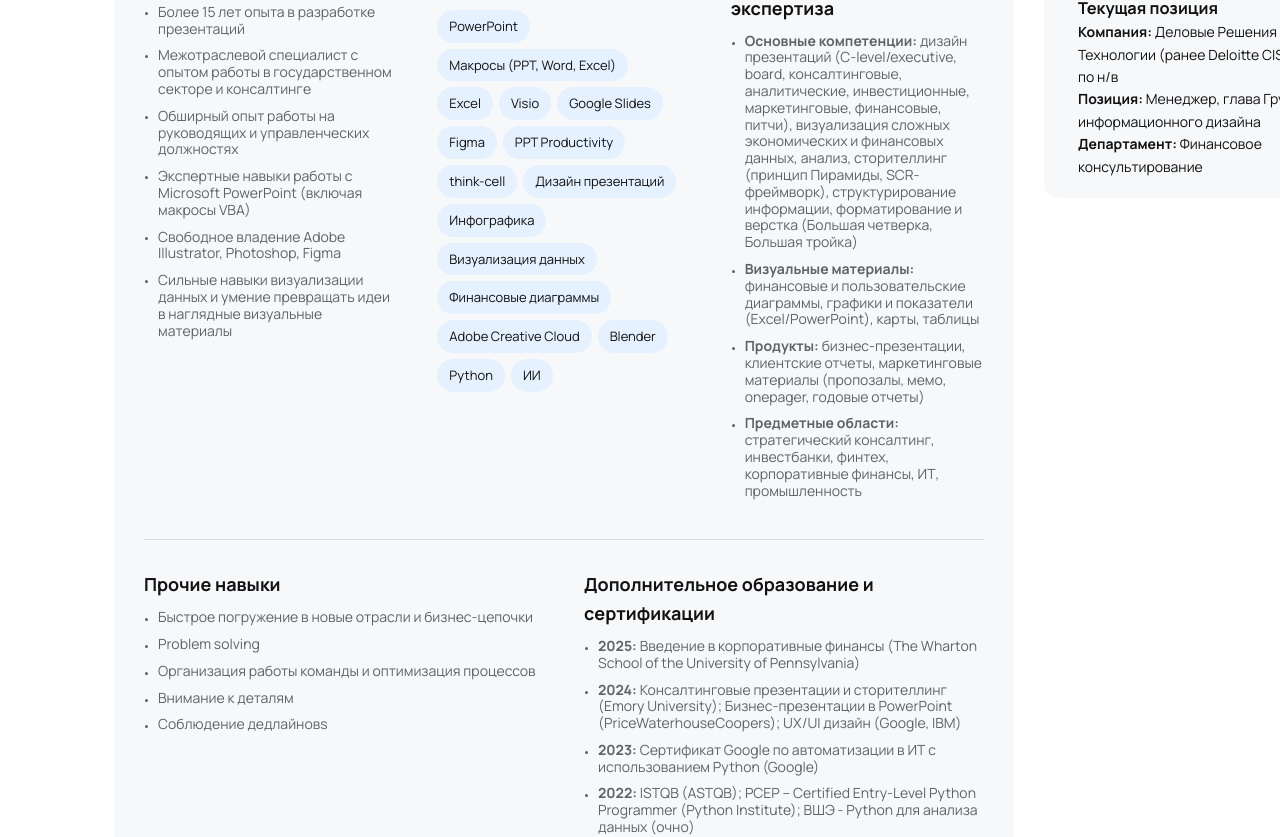
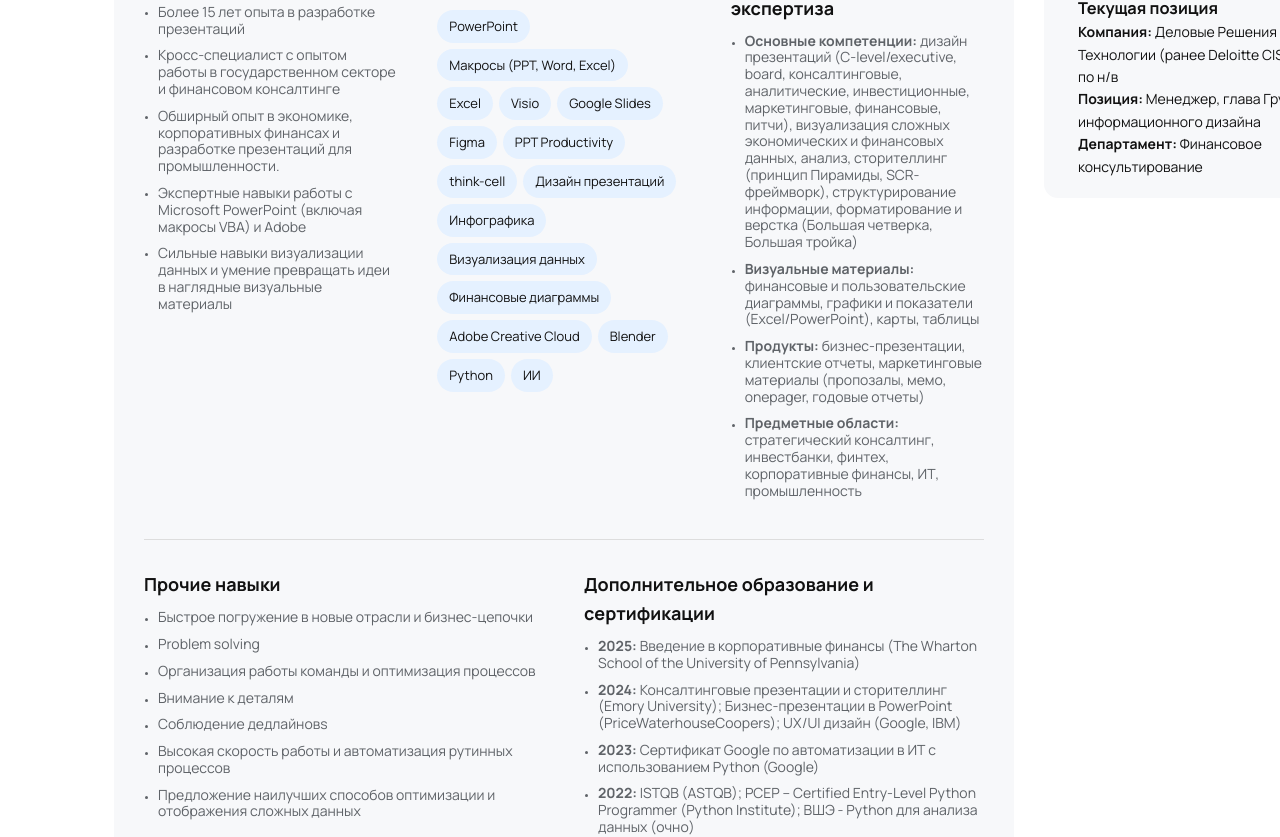
Before and after one commit to isk06/ruportfo, a Next.js app: page / in a window 1280 px wide. Shown: the part 210-1047 px from the top of the page. Built offline with nearby package versions, Linux system fonts and the light colour scheme.

Commit message:
new structure

```diff
--- a/app/page.tsx
+++ b/app/page.tsx
@@ -57,10 +57,9 @@ export default function HomePage() {
                 <h3>Обо мне</h3>
                 <ul className="fact-list">
                   <li>Более 15 лет опыта в разработке презентаций</li>
-                  <li>Межотраслевой специалист с опытом работы в государственном секторе и консалтинге</li>
-                  <li>Обширный опыт работы на руководящих и управленческих должностях</li>
-                  <li>Экспертные навыки работы с Microsoft PowerPoint (включая макросы VBA)</li>
-                  <li>Свободное владение Adobe Illustrator, Photoshop, Figma</li>
+                  <li>Кросс-специалист с опытом работы в государственном секторе и финансовом консалтинге</li>
+                  <li>Обширный опыт в экономике, корпоративных финансах и разработке презентаций для промышленности.</li>
+                  <li>Экспертные навыки работы с Microsoft PowerPoint (включая макросы VBA) и Adobe</li>
                   <li>Сильные навыки визуализации данных и умение превращать идеи в наглядные визуальные материалы</li>
                 </ul>
               </div>
@@ -116,6 +115,9 @@ export default function HomePage() {
                   <li>Организация работы команды и оптимизация процессов</li>
                   <li>Внимание к деталям</li>
                   <li>Соблюдение дедлайновs</li>
+                  <li>Высокая скорость работы и автоматизация рутинных процессов</li>
+                  <li>Предложение наилучших способов оптимизации и отображения сложных данных</li>
+
                 </ul>
               </div>
 
```
